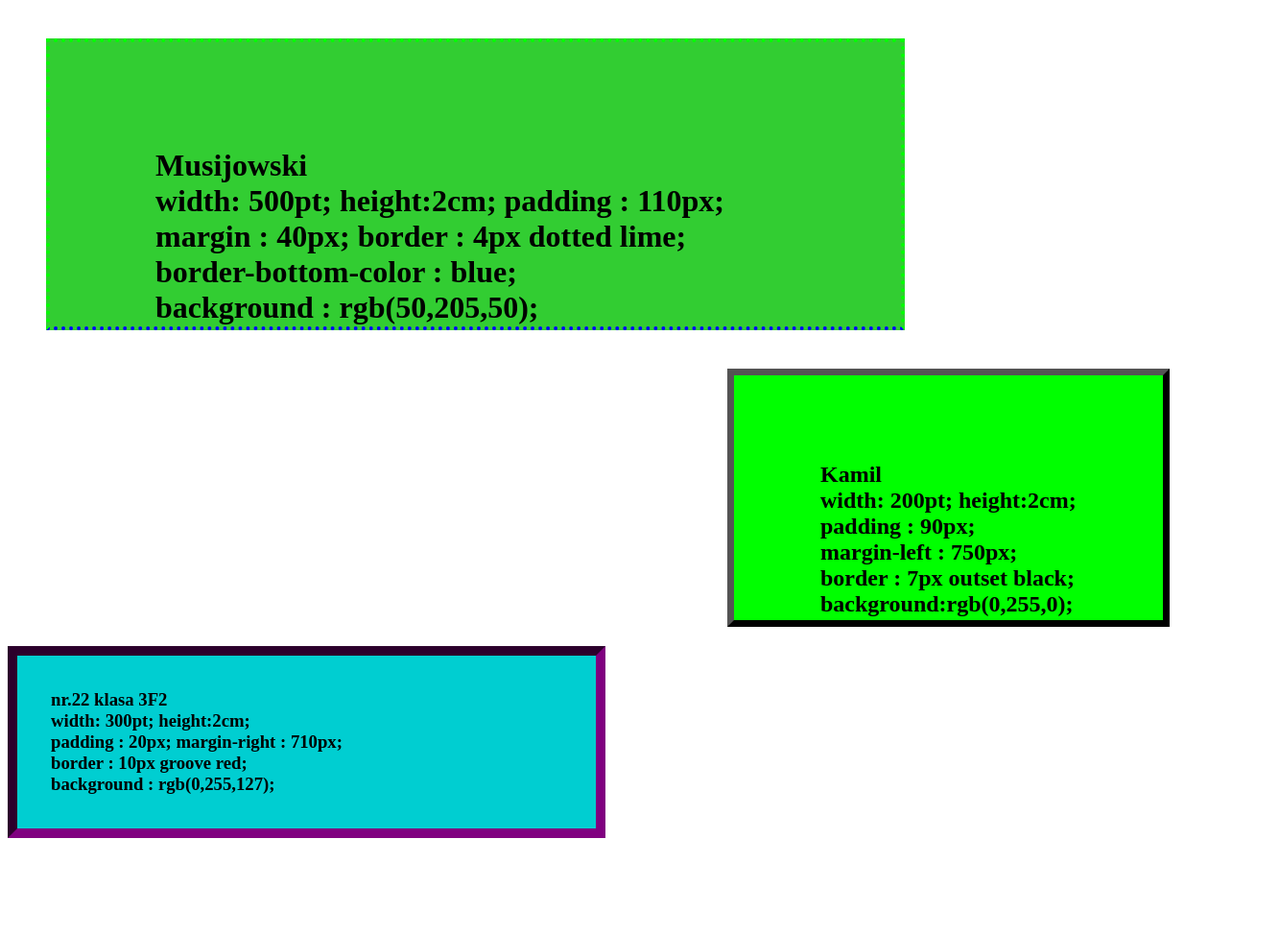
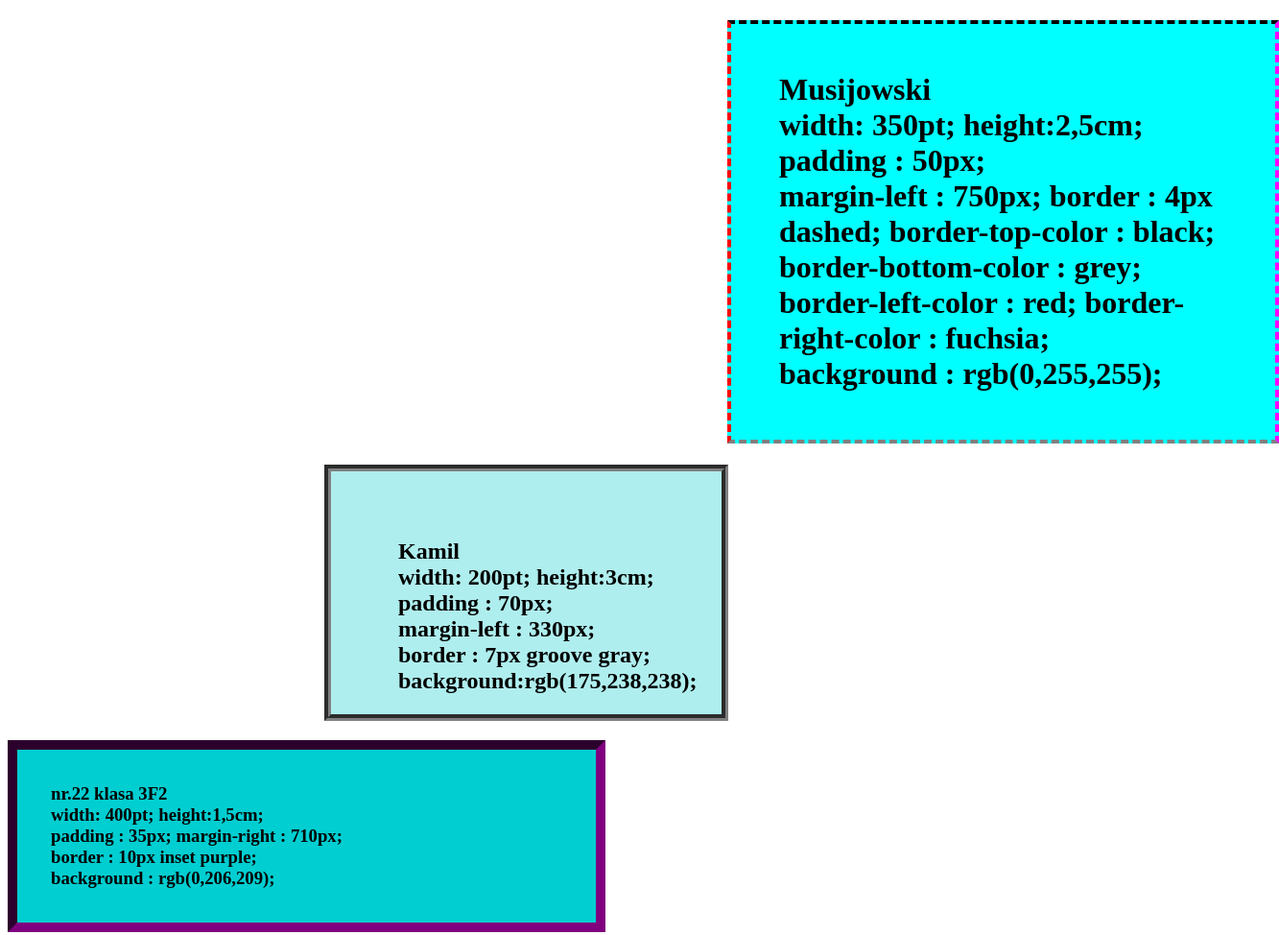
Before and after one commit to KamilMusi/zadania_css, a plain HTML site: page musi_zad34.html in a window 1280 px wide. Shown: the whole page at 96% size, 1333 px wide, since content can reach past the window. Before the commit the page ends 892 px from the top, so only its background shows below. Drawn offline with Linux system fonts and the light colour scheme.

Commit message:
Update musi_zad34.html

```diff
--- a/musi_zad34.html
+++ b/musi_zad34.html
@@ -5,45 +5,52 @@
 <style>
   @import url("musi_zad34.css ");
  h1 {
- width: 500pt;
- height:2cm;
- padding : 110px;
- margin : 40px;
- border : 4px dotted lime;
- border-bottom-color : blue;
- background : rgb(50,205,50);
+ width: 350pt;
+ height:2,5cm;
+ padding : 50px;
+ margin-left : 750px;
+ border : 4px dashed;
+ border-top-color : black;
+ border-bottom-color : grey;
+ border-left-color : red;
+ border-right-color : fuchsia;
+ background : rgb(0,255,255);
  }
  h2 {
  width: 200pt;
- height:2cm;
- padding : 90px;
- margin-left :750px;
- border : 7px outset black;
- background : rgb(0,255,0);
+ height:3cm;
+ padding : 70px;
+ margin-left :330px;
+ border : 7px groove gray;
+ background : rgb(175,238,238);
  }
+
 </style>
 </head>
 <body>
 
 <h1>Musijowski <br>
- width: 500pt; height:2cm; padding : 110px; <br>
- margin : 40px; border : 4px dotted lime;<br>
- border-bottom-color : blue;<br>
- background : rgb(50,205,50);
+ width: 350pt; height:2,5cm; padding : 50px; <br>
+ margin-left : 750px;  border : 4px dashed;
+ border-top-color : black;
+ border-bottom-color : grey;
+ border-left-color : red;
+ border-right-color : fuchsia;<br>
+ background : rgb(0,255,255);
 </h1>
 
  <h2>Kamil <br>
- width: 200pt; height:2cm;<br>
- padding : 90px; <br>margin-left : 750px;<br>
- border : 7px outset black;<br>
- background:rgb(0,255,0);
+ width: 200pt; height:3cm;<br>
+ padding : 70px; <br>margin-left : 330px;<br>
+ border : 7px groove gray;<br>
+ background:rgb(175,238,238);
 </h2>
 
 <h3>nr.22 klasa 3F2<br>
- width: 300pt; height:2cm;<br>
- padding : 20px; margin-right : 710px;<br>
- border : 10px groove red;<br>
- background : rgb(0,255,127);
+ width: 400pt; height:1,5cm;<br>
+ padding : 35px; margin-right : 710px;<br>
+ border : 10px inset purple;<br>
+ background : rgb(0,206,209);
 </h3>
 
 
```
